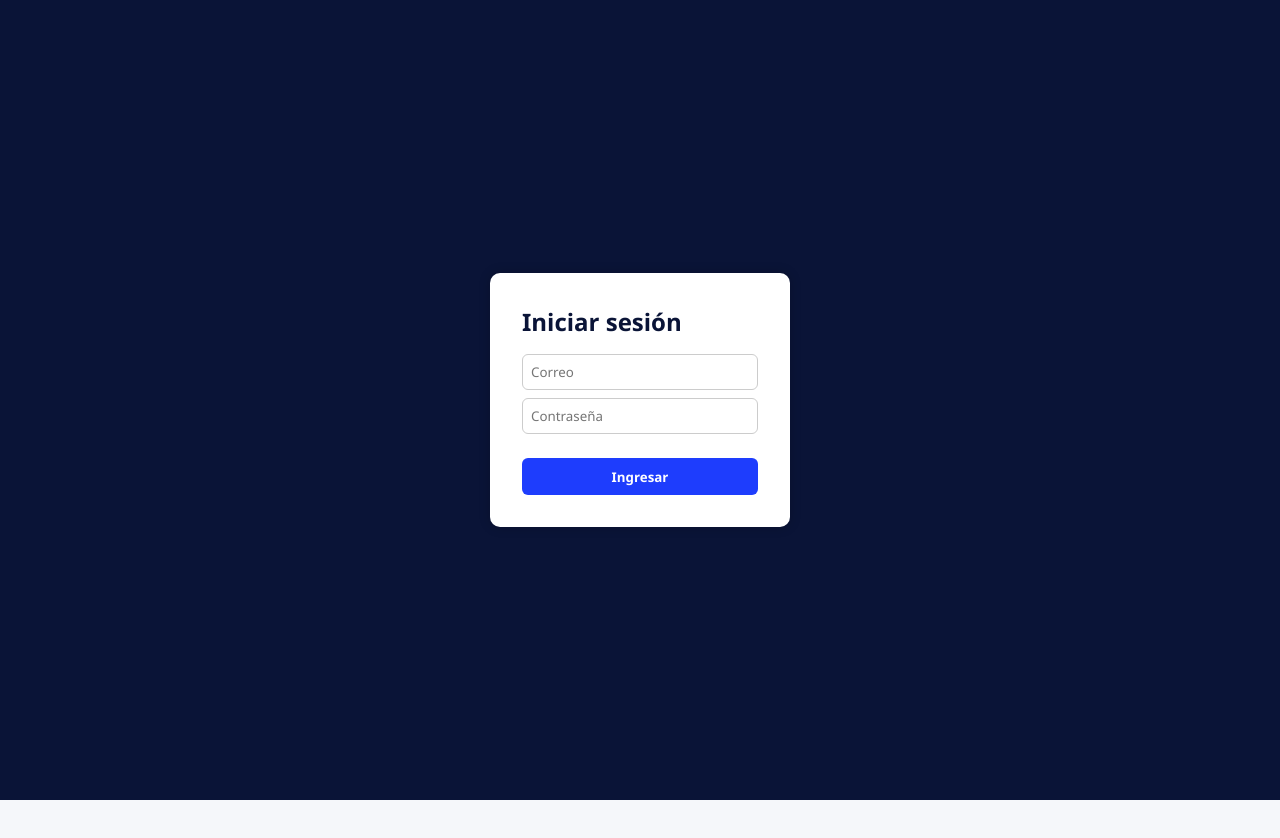
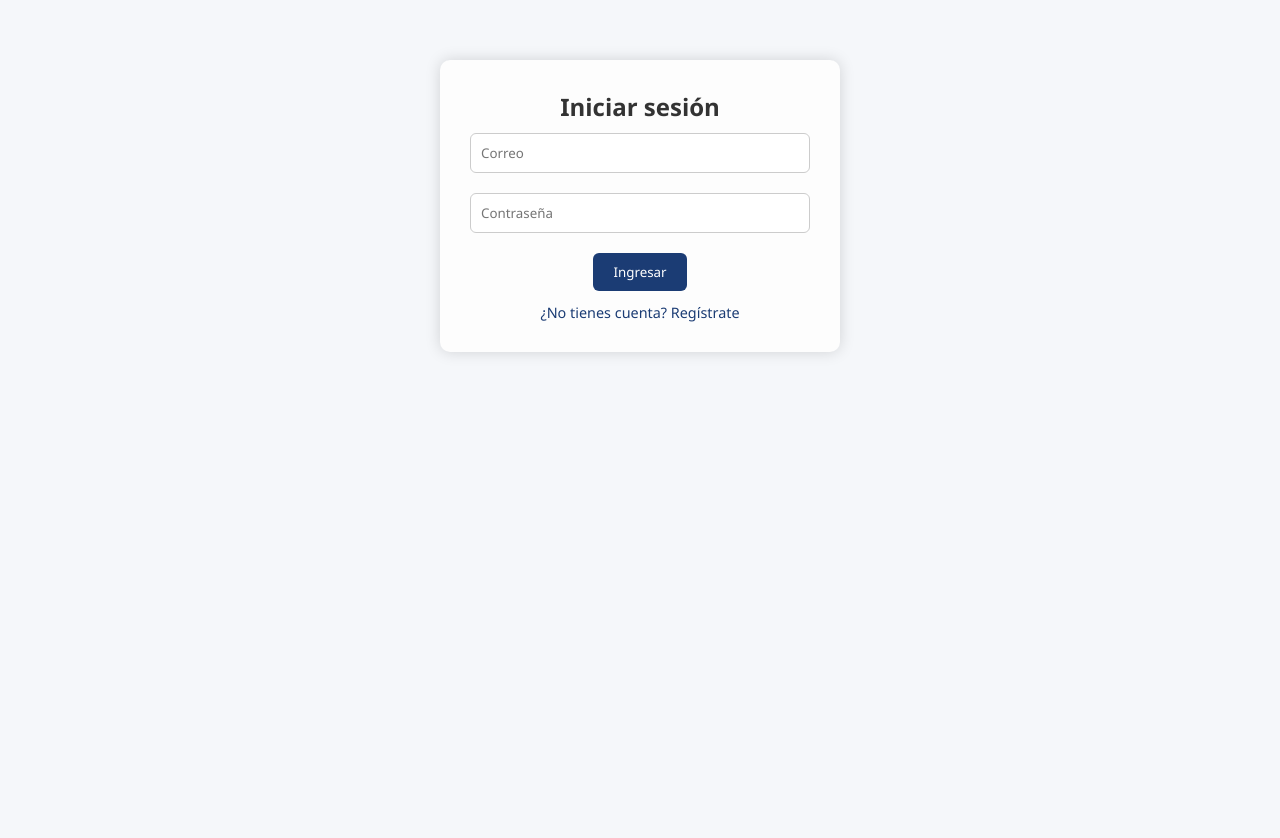
Before and after one commit to KruseCyrux/VitaNova, a React (Vite) app: page /login in a window 1280 px wide. Shown: the top 838 px of the page. Before the commit the page ends 800 px from the top, so only its background shows below. Built offline with nearby package versions, Linux system fonts and the light colour scheme; no server answers.

Commit message:
Sesión 5 – Registro de Usuarios y Navegación Login/Register (Mini-Act.).

```diff
--- a/src/pages/Login.jsx
+++ b/src/pages/Login.jsx
@@ -40,6 +40,7 @@ function Login() {
           required
         />
         <button type="submit">Ingresar</button>
+        <p onClick={() => navigate('/register')} className="auth-link">¿No tienes cuenta? Regístrate</p>
       </form>
     </div>
   );
--- a/src/pages/Register.jsx
+++ b/src/pages/Register.jsx
@@ -40,6 +40,7 @@ function Register() {
           required
         />
         <button type="submit">Crear cuenta</button>
+        <p onClick={() => navigate('/login')} className="auth-link">¿Ya tienes cuenta? Inicia sesión</p>
       </form>
     </div>
   );
--- a/src/styles/Auth.css
+++ b/src/styles/Auth.css
@@ -1,46 +1,41 @@
+/* src/styles/auth.css */
 .auth-container {
-  display: flex;
-  justify-content: center;
-  align-items: center;
-  height: 100vh;
-  background-color: #0a1437;
+  max-width: 400px;
+  margin: 60px auto;
+  padding: 30px;
+  background: #fdfdfd;
+  border-radius: 10px;
+  box-shadow: 0 0 15px rgba(0,0,0,0.15);
+  text-align: center;
 }
 
-.auth-form {
-  background-color: white;
-  padding: 2rem;
-  border-radius: 10px;
-  box-shadow: 0 0 12px rgba(0, 0, 0, 0.2);
-  width: 300px;
-}
-
-.auth-form h2 {
-  margin-bottom: 1rem;
-  color: #0a1437;
-}
-
-.auth-form input {
-  display: block;
-  margin: 0.5rem 0;
+.auth-container input {
   width: 100%;
-  padding: 0.5rem;
+  padding: 10px;
+  margin: 10px 0;
   border-radius: 6px;
   border: 1px solid #ccc;
 }
 
-.auth-form button {
-  width: 100%;
-  padding: 0.6rem;
-  background-color: #1e3dfd;
+.auth-container button {
+  padding: 10px 20px;
+  background-color: #1b3c74;
   color: white;
   border: none;
   border-radius: 6px;
-  margin-top: 1rem;
-  font-weight: bold;
   cursor: pointer;
+  margin-top: 10px;
 }
 
-.auth-form .error {
+.auth-link {
+  margin-top: 12px;
+  display: block;
+  color: #1b3c74;
+  cursor: pointer;
+  font-size: 0.9rem;
+}
+
+.error {
   color: red;
   font-size: 0.9rem;
 }
```
Also changed, not shown: 1 other file (tests, documents, lock files or other folders).
